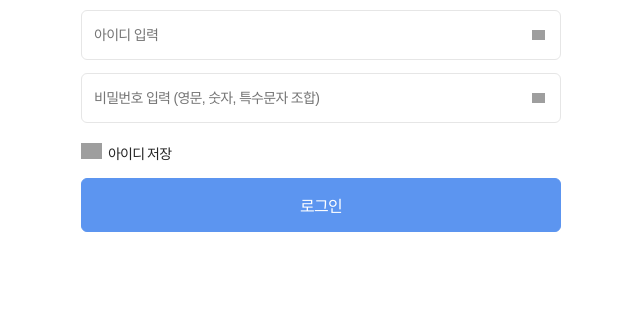
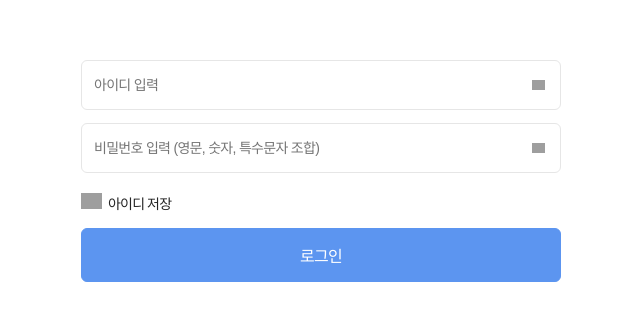
Before and after one commit to daepang/daepang-react-template, a Next.js app: page /login in a window 1280 px wide. Shown: the top 320 px of the page, without its empty margins (319-959 px from the left). Built offline with nearby package versions, Linux system fonts and the light colour scheme; grey boxes are pictures that could not be loaded.

Commit message:
css 수정

```diff
--- a/styles/login.css
+++ b/styles/login.css
@@ -1,3 +1,6 @@
+.login {
+    margin-top: 50px;
+}
 .login_btn {
     margin-top: 14px;
 }
```
